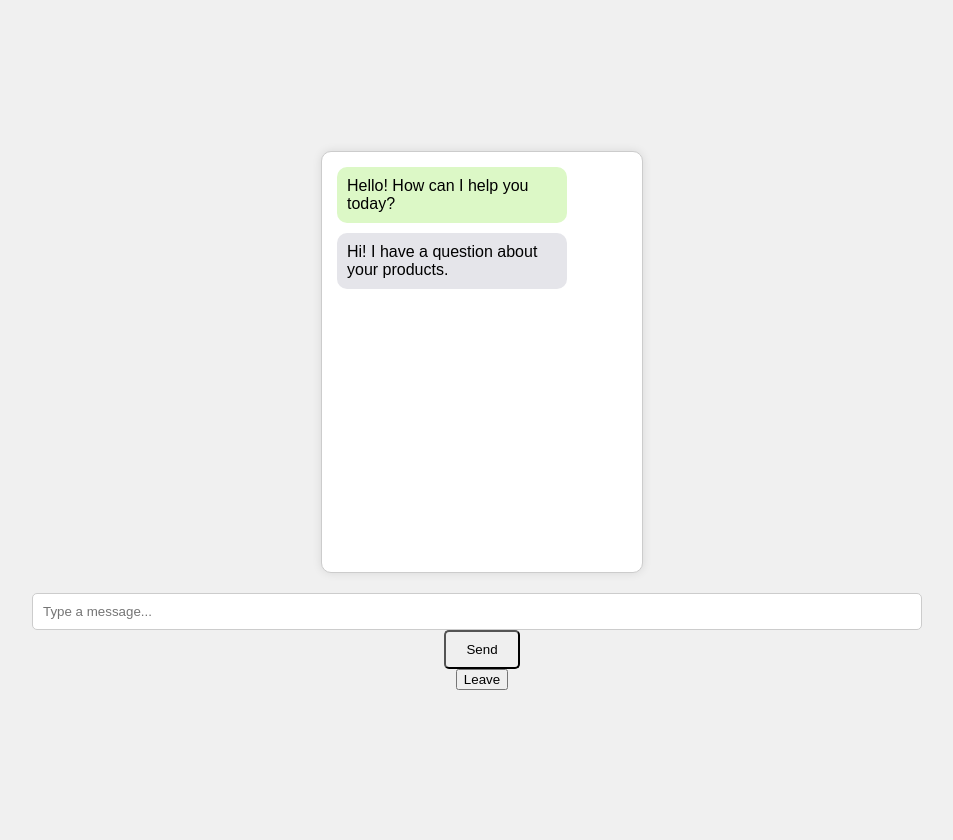
After one commit to Ndafa/MNMwatile.github.io, a PHP site: page /message.html in a window 1280 px wide. The commit adds this page. Shown: the whole page, without its empty margins (158-1111 px from the left). Run offline with PHP 8.4, Linux system fonts and the light colour scheme.

Commit message:
update
11/10/23

```diff
--- a/index.html
+++ b/index.html
@@ -14,7 +14,7 @@
     <div class="form" action="login.php">
         <section id="login-window">
             <center><a class="logo">
-                  <img src="My project.png">
+                  <img src="logo.png" alt="">
               </a>
               </center>
 
--- /dev/null
+++ b/message.html
@@ -0,0 +1,85 @@
+<!DOCTYPE html>
+<html lang="en">
+<head>
+    <meta charset="UTF-8">
+    <meta name="viewport" content="width=device-width, initial-scale=1.0">
+    <title>Cellphone Chat Dialog</title>
+    <style>
+        body {
+            font-family: Arial, sans-serif;
+            padding: 20px;
+            display: flex;
+            flex-direction: column;
+            align-items: center;
+            height: 100vh;
+            justify-content: center;
+            margin: 0;
+            background-color: #f0f0f0;
+        }
+        .chat-container {
+            border: 1px solid #ccc;
+            border-radius: 10px;
+            max-width: 300px;
+            width: 100%;
+            padding: 10px;
+            background-color: white;
+            box-shadow: 0 0 10px rgba(0, 0, 0, 0.1);
+            overflow-y: auto;
+            height: 400px;
+            margin-bottom: 20px;
+        }
+        .message {
+            padding: 10px;
+            margin: 5px;
+            border-radius: 10px;
+            max-width: 70%;
+            display: inline-block;
+        }
+        .user-message {
+            background-color: #DCF8C6;
+            align-self: flex-start;
+        }
+        .other-message {
+            background-color: #E5E5EA;
+            align-self: flex-end;
+        }
+        .message-input {
+            width: 70%;
+            padding: 10px;
+            margin-right: 10px;
+            border-radius: 5px;
+            border: 1px solid #ccc;
+        }
+        .send-button {
+            padding: 10px 20px;
+            border-radius: 5px;
+        }
+    </style>
+</head>
+<body>
+    <div class="chat-container" id="chatContainer">
+        <div class="message user-message">Hello! How can I help you today?</div>
+        <div class="message other-message">Hi! I have a question about your products.</div>
+    </div>
+    <input type="text" id="messageInput" class="message-input" placeholder="Type a message...">
+    <button class="send-button" onclick="sendMessage()">Send</button>
+    <a href="home.html"><button>Leave</button></a>
+
+    <script>
+        function sendMessage() {
+            const messageInput = document.getElementById('messageInput');
+            const messageText = messageInput.value;
+
+            if (messageText.trim() !== '') {
+                const chatContainer = document.getElementById('chatContainer');
+                const messageElement = document.createElement('div');
+                messageElement.classList.add('message', 'user-message');
+                messageElement.innerText = messageText;
+                chatContainer.appendChild(messageElement);
+                messageInput.value = '';
+                chatContainer.scrollTop = chatContainer.scrollHeight;
+            }
+        }
+    </script>
+</body>
+</html>
--- a/stylee.css
+++ b/stylee.css
@@ -9,7 +9,8 @@ body{
     background: linear-gradient( hwb(238 1% 51%), hsl(50, 95%, 52%));
     height: 150vh;
     width: 100vw;
-    position: relative;
+    background-repeat: no-repeat;
+    background-size: cover;
 }
 
 #login-window{
--- a/stylle.css
+++ b/stylle.css
@@ -11,4 +11,7 @@
 body{
     background: linear-gradient( rgb(96, 96, 96), hsl(17, 42%, 55%));
     bottom: 100%;
+    background-repeat: no-repeat;
+    background-size: cover;
+    position: relative;
 }
--- a/welcome.html
+++ b/welcome.html
@@ -24,7 +24,7 @@
     </nav>
 
   </div>
-  <h1>GRAPHICS<S/h1>
+  <h1>ELearn<S/h1>
   <area shape="" coords="" href="" alt="">
     <a href="" class="container-fluid mt-0">
       <div id="page-content" class="row">
@@ -40,6 +40,7 @@
       </div>
 
       </div>
+      </a>
 
 
 
```
Also changed, not shown: home.html (+11 -9 lines), meet.html (added, +47 -0 lines), meet.js (added, +11 -0 lines), register.html (+10 -10 lines), settings.html (+71 -12 lines), style.css (+6 -5 lines), videocall.png (added).
